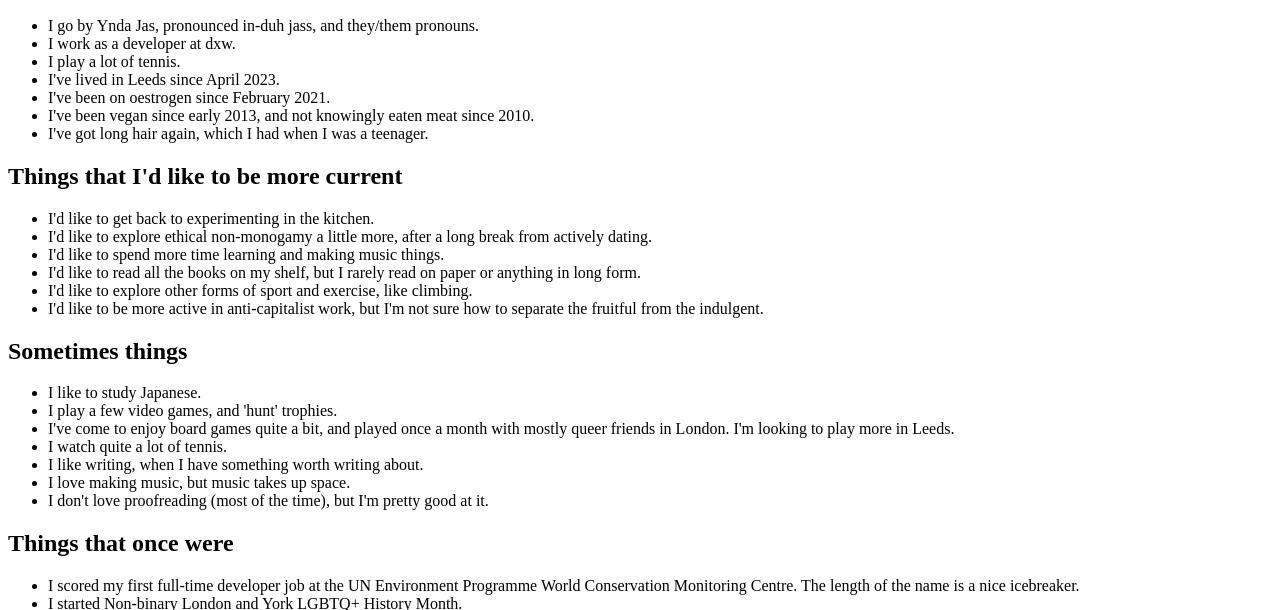
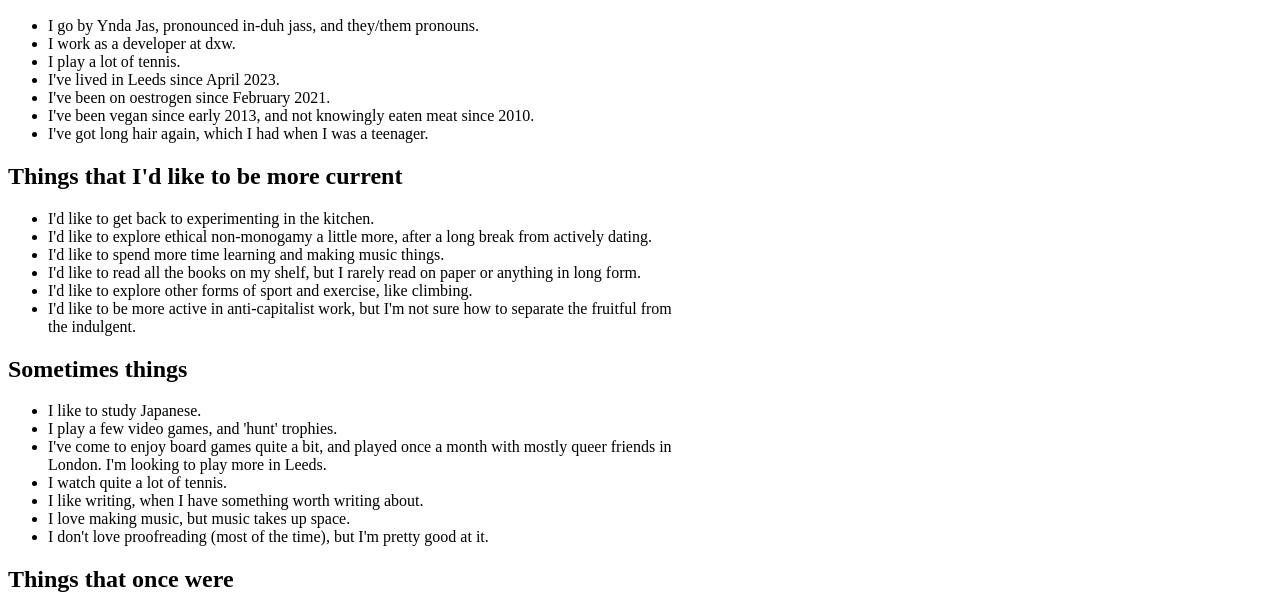
Before and after one commit to yndajas/simple-website, a plain HTML site: page index.html in a window 1280 px wide. Shown: the part 110-720 px from the top of the page. Drawn offline with Linux system fonts and the light colour scheme.

Commit message:
Constrain long text to 80 characters
Overly wide blocks of text are hard to read. [WCAG 1.4.8][1] (visual
presentation) covers this. It's a level AAA WCAG success criterion,
meaning it's a pretty specialist accessibility requirement on the whole,
but it improves readability in general, so it's worthwhile

[1]: https://www.w3.org/WAI/WCAG21/Understanding/visual-presentation.html

```diff
--- a/index.html
+++ b/index.html
@@ -20,6 +20,7 @@
     <meta property="twitter:title" content="Ynda Jas" />
     <meta property="twitter:description" content="A new website for Ynda Jas" />
 
+    <link rel="stylesheet" href="./styles.css" />
     <link rel="icon" href="./favicon.ico" type="image/x-icon" />
   </head>
   <body>
--- /dev/null
+++ b/styles.css
@@ -0,0 +1,3 @@
+ul {
+  max-width: 80ch;
+}
```
